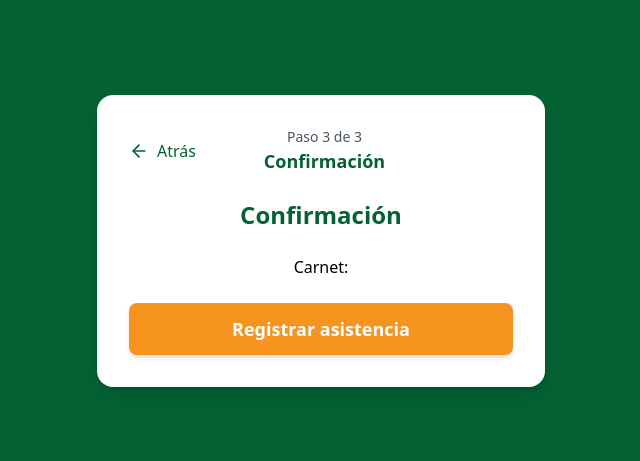
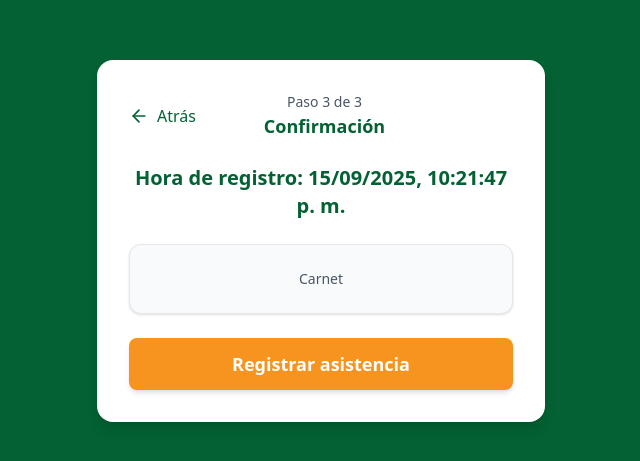
Before and after one commit to LeoTorrico/Vizzios-portal, a React (Vite) app: page /empleado/confirmacion in a window 1280 px wide. Shown: the part 159-620 px from the top of the page, without its empty margins (319-959 px from the left). Built offline with nearby package versions, Linux system fonts and the light colour scheme.

Commit message:
feat: better step 3

```diff
--- a/src/pages/employee/Step3Confirmation.tsx
+++ b/src/pages/employee/Step3Confirmation.tsx
@@ -8,13 +8,23 @@ export default function Step3Confirmation() {
   const id = sessionStorage.getItem("employeeId");
   const photo = sessionStorage.getItem("employeePhoto");
 
+  const now = new Date();
+  const formattedDateTime = now.toLocaleString("es-BO", {
+    day: "2-digit",
+    month: "2-digit",
+    year: "numeric",
+    hour: "2-digit",
+    minute: "2-digit",
+    second: "2-digit",
+  });
+
   const handleRegister = async () => {
     if (!id || !photo) return alert("Faltan datos del empleado");
     try {
       await employeeService.register({
         id,
         photo,
-        timestamp: new Date().toISOString(),
+        timestamp: now.toISOString(),
       });
       alert("Asistencia registrada correctamente");
       sessionStorage.clear();
@@ -34,11 +44,25 @@ export default function Step3Confirmation() {
           title="Confirmación"
           backPath="/empleado/foto"
         />
-        <h2 className="text-2xl font-bold text-[#036133]">Confirmación</h2>
-        <p className="text-center">Carnet: {id}</p>
-        {photo && (
-          <img src={photo} alt="captura" className="w-40 h-40 rounded-lg" />
-        )}
+
+        <h2 className="text-xl font-bold text-[#036133] text-center">
+          Hora de registro: {formattedDateTime}
+        </h2>
+
+        <div className="w-full bg-gray-50 rounded-xl p-6 flex flex-col items-center space-y-4 border border-gray-200 shadow-sm">
+          {photo && (
+            <img
+              src={photo}
+              alt="captura"
+              className="w-40 h-40 rounded-lg object-cover shadow-md"
+            />
+          )}
+          <div className="text-center">
+            <p className="text-gray-600 text-sm">Carnet</p>
+            <p className="text-lg font-semibold text-gray-800">{id}</p>
+          </div>
+        </div>
+
         <Button
           text="Registrar asistencia"
           onClick={handleRegister}
```
